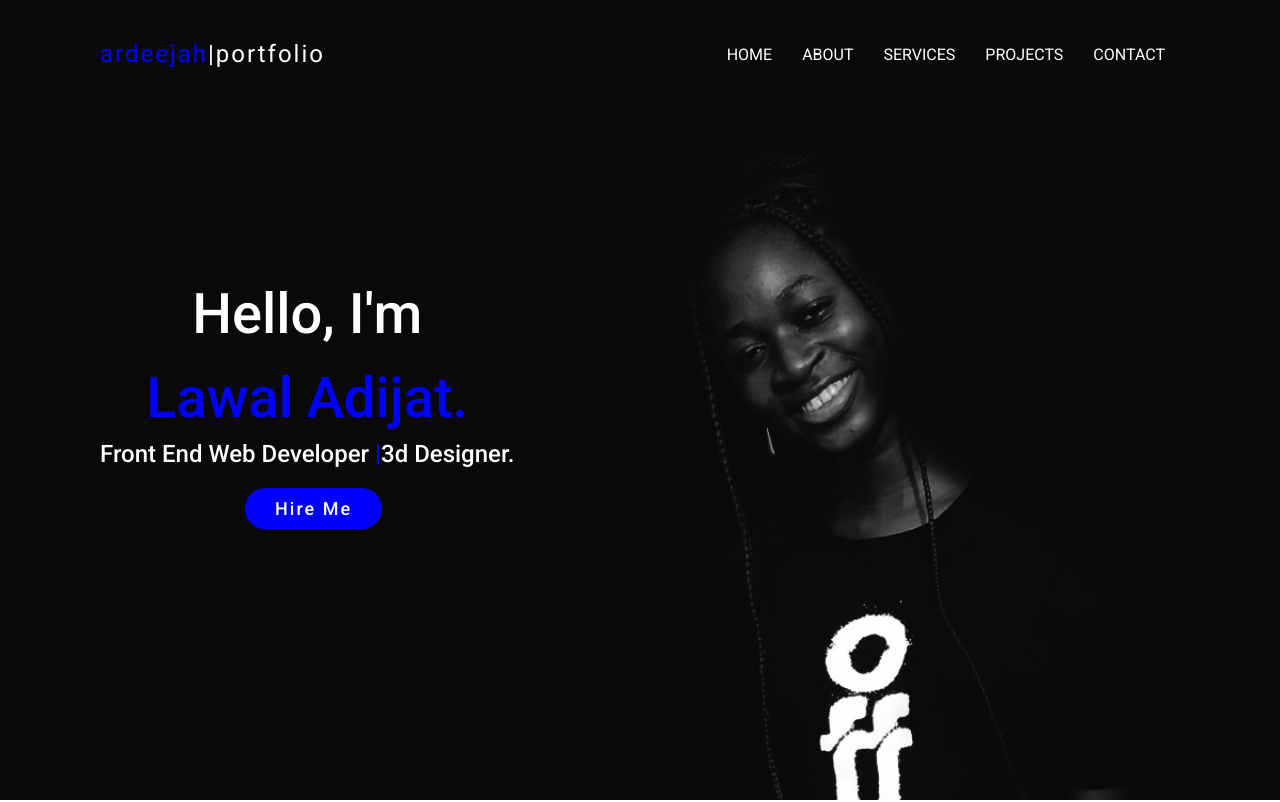
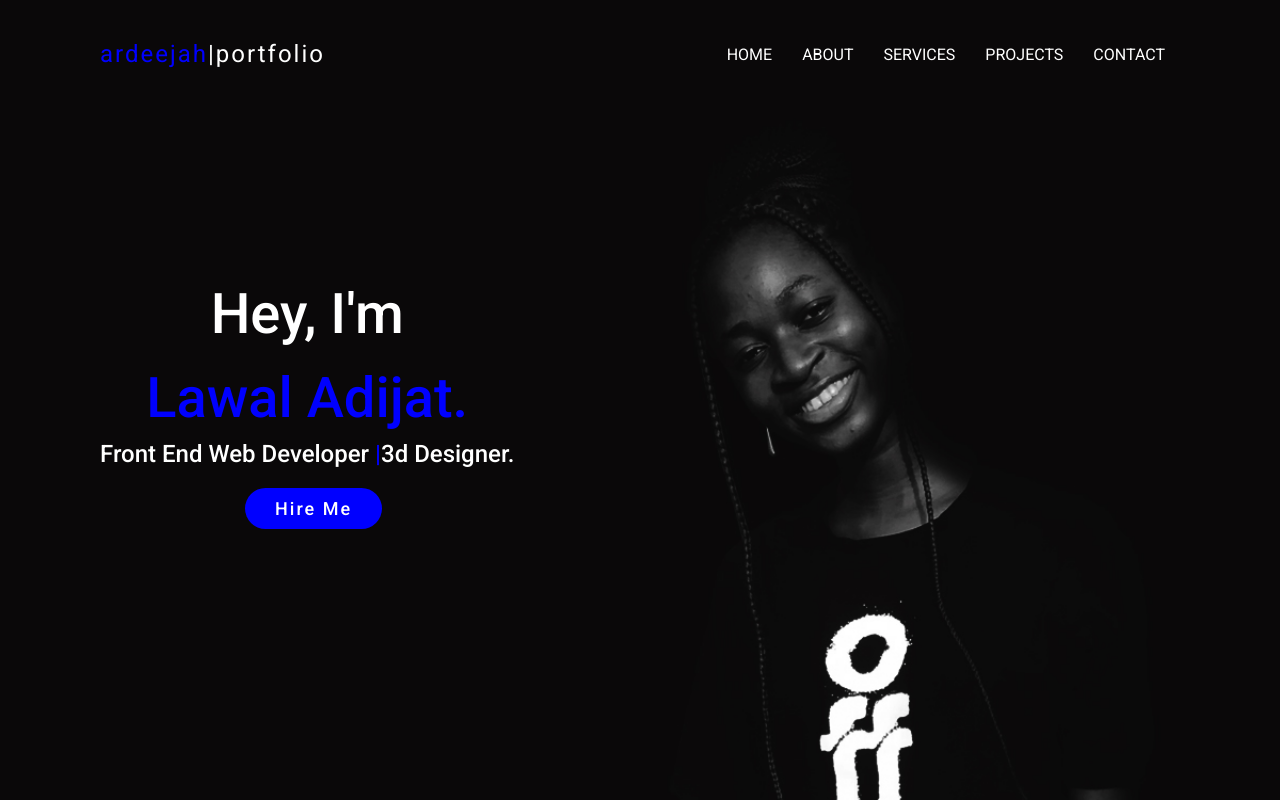
Before and after one commit to dijarhtech/dijarhtech.github.io, a plain HTML site: page index.html in a window 1280 px wide. Shown: the top 802 px of the page. Drawn offline with Linux system fonts and the light colour scheme; files whose address does not match are found by name.

Commit message:
a little change

```diff
--- a/index.html
+++ b/index.html
@@ -26,7 +26,7 @@
 	</header>
 <section class="banner" id="home">
 	<div class="text">
-		<h1>hello, i'm<br><span> Lawal Adijat.</span></h1>
+		<h1>hey, i'm<br><span> Lawal Adijat.</span></h1>
 		<h3>front end web developer<span> |</span>3d designer.</h3>
         <a href="https://lawalkofo@gmail.com" class="btn">Hire Me</a>
 	</div>
```
